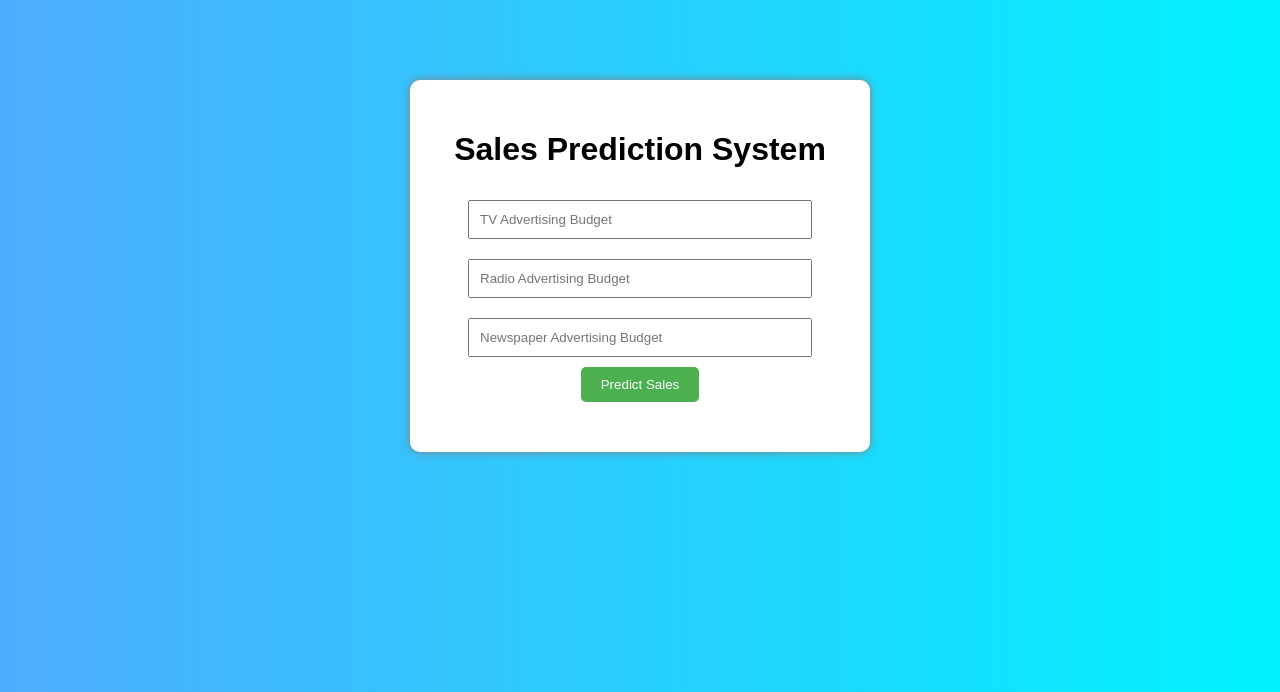
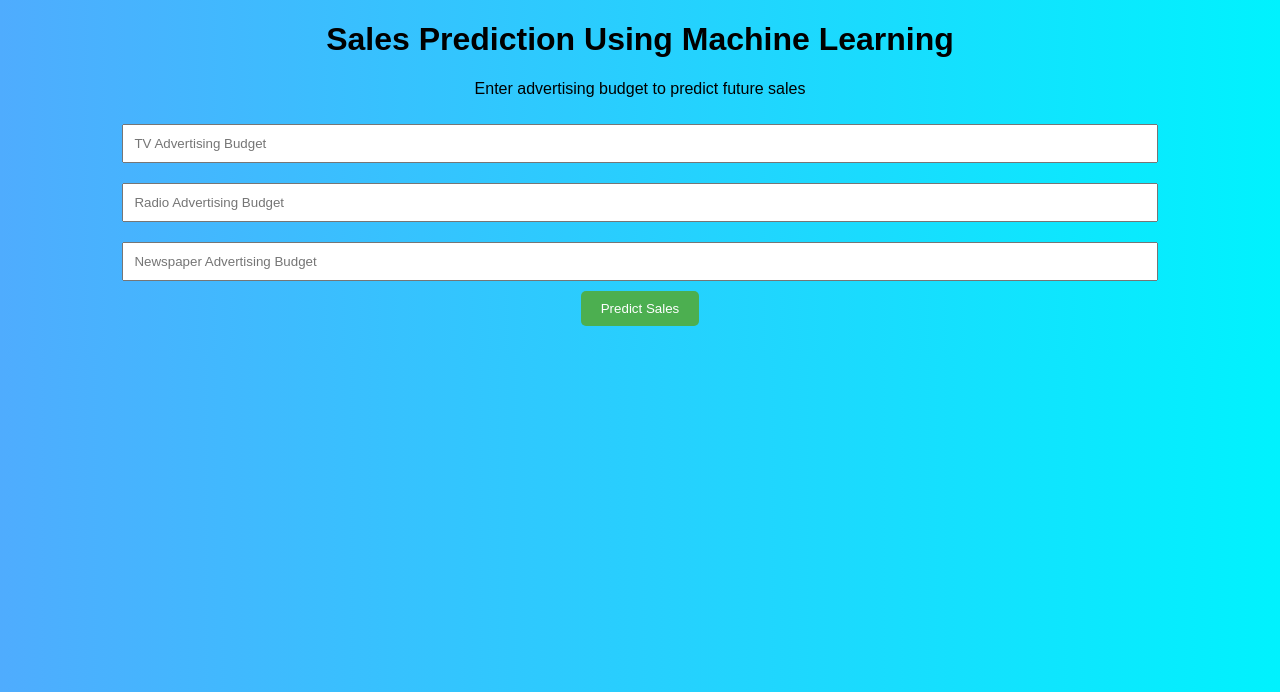
Before and after one commit to Sunaina121/sales-prediction-project, a Flask app: page / in a window 1280 px wide. Shown: the top 692 px of the page. Run offline with Flask 3, Linux system fonts and the light colour scheme; parts of the project's set-up code (start-up, migrations or seed data) failed here and were passed over.

Commit message:
Enhance index.html layout and styling
Updated the HTML structure and added styling for better presentation.

```diff
--- a/templates/index.html
+++ b/templates/index.html
@@ -10,9 +10,8 @@
 
 <body>
 
-<div class="container">
-
-<h1>Sales Prediction System</h1>
+<h1 style="text-align:center;">Sales Prediction Using Machine Learning</h1>
+<p style="text-align:center;">Enter advertising budget to predict future sales</p>
 
 <form action="/predict" method="post">
 
@@ -30,7 +29,9 @@
 
 <div class="result">
 
+<h2 style="color:green; text-align:center;">
 {{ prediction_text }}
+</h2>
 
 </div>
 
@@ -42,4 +43,5 @@
 
 </body>
 
+
 </html>
```
